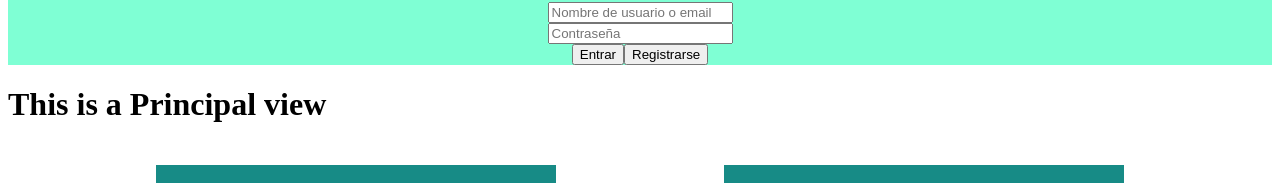
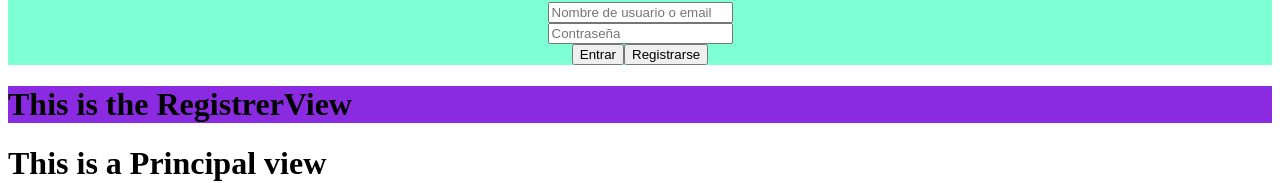
Before and after one commit to JoseLuCG/Proyecto_FinalCurso, a React (Create React App) app in the folder frontend/: page / in a window 1280 px wide. Shown: the part 310-493 px from the top of the page. Built offline with nearby package versions, Linux system fonts and the light colour scheme.

Commit message:
Create the view <RegistrerView>

```diff
--- a/frontend/src/App.js
+++ b/frontend/src/App.js
@@ -1,11 +1,13 @@
 import './App.css';
 import PrincipalView from './Views/PrincipalView/PrincipalView';
+import RegistrerView from './Views/RegistrerView/RegistrerView';
 import StartView from './Views/StartView/StartView';
 
 function App() {
   return (
     <>
       <StartView/>
+      <RegistrerView/>
       <PrincipalView/>
     </>
   );
--- /dev/null
+++ b/frontend/src/Views/RegistrerView/RegistrerView.css
@@ -0,0 +1,3 @@
+.registrerContainer {
+    background-color: blueviolet;
+}
--- /dev/null
+++ b/frontend/src/Views/RegistrerView/RegistrerView.jsx
@@ -0,0 +1,10 @@
+import './RegistrerView.css';
+
+function RegistrerView() {
+    return(
+        <div className='registrerContainer'>
+            <h1>This is the RegistrerView</h1>
+        </div>
+    );
+}
+export default RegistrerView;
```
